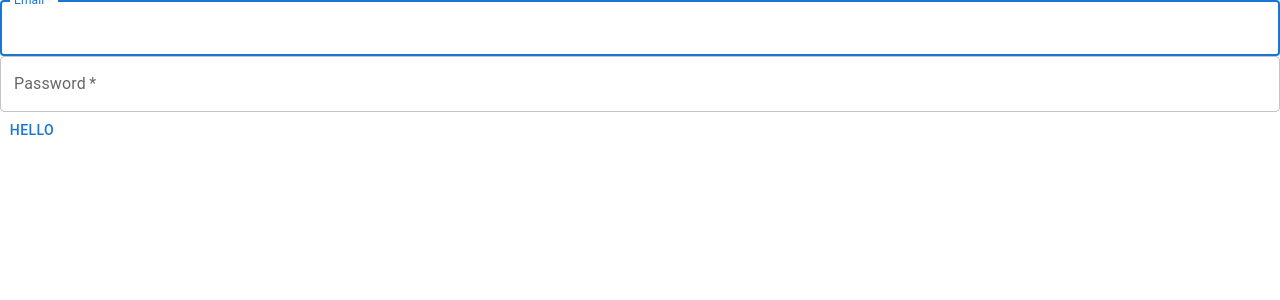
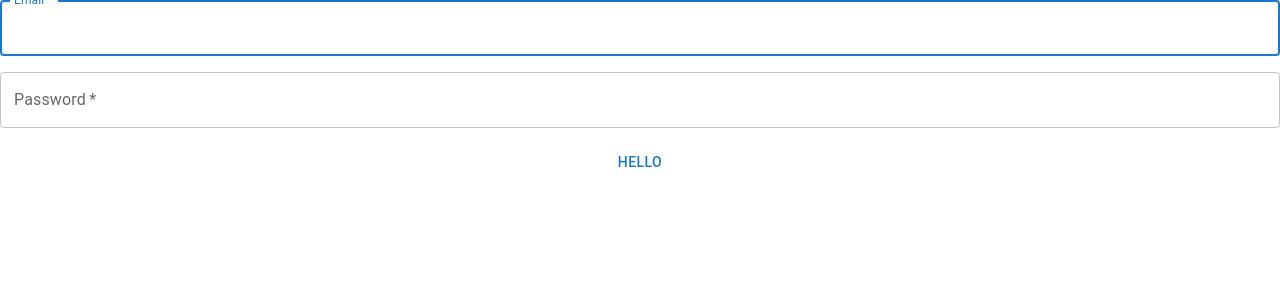
Before and after one commit to React-in-Thai/learn-material-ui-v6, a React (Vite) app: page / in a window 1280 px wide. Shown: the top 300 px of the page. Built offline with nearby package versions, Linux system fonts and the light colour scheme.

Commit message:
lesson 5 solution

```diff
--- a/src/App.tsx
+++ b/src/App.tsx
@@ -1,10 +1,11 @@
 import Button from "@mui/material/Button";
 import CssBaseline from "@mui/material/CssBaseline";
 import TextField from "@mui/material/TextField";
+import Stack from "@mui/material/Stack";
 
 function App() {
   return (
-    <>
+    <Stack spacing={2}>
       <CssBaseline /> {/* Reset CSS */}
       <TextField
         label="Email"
@@ -30,7 +31,7 @@ function App() {
         variant="outlined"
       />
       <Button>Hello</Button>
-    </>
+    </Stack>
   );
 }
 
```
